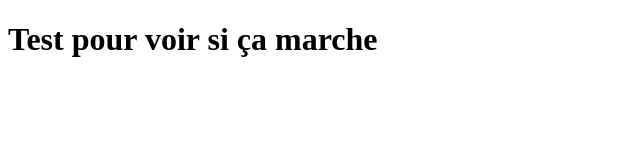
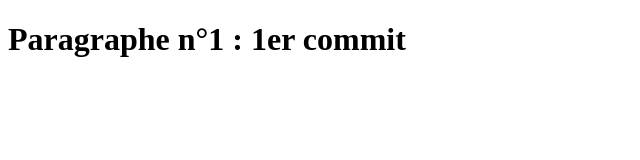
Before and after one commit to mathys-guilbault/githubpage, a plain HTML site: page index.html in a window 1280 px wide. Shown: the whole page, without its empty margins (0-640 px from the left). Drawn offline with Linux system fonts and the light colour scheme.

Commit message:
1er commit

```diff
--- a/index.html
+++ b/index.html
@@ -7,7 +7,7 @@
 </head>
 <body>
     <h1>
-        Test pour voir si ça marche
+        Paragraphe n°1 : 1er commit
     </h1>
 </body>
 </html>
```
